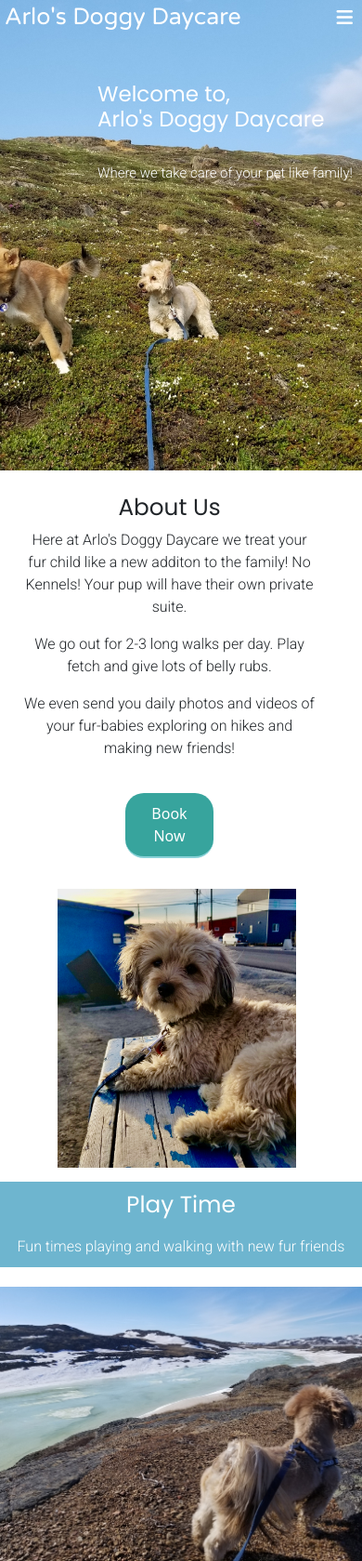
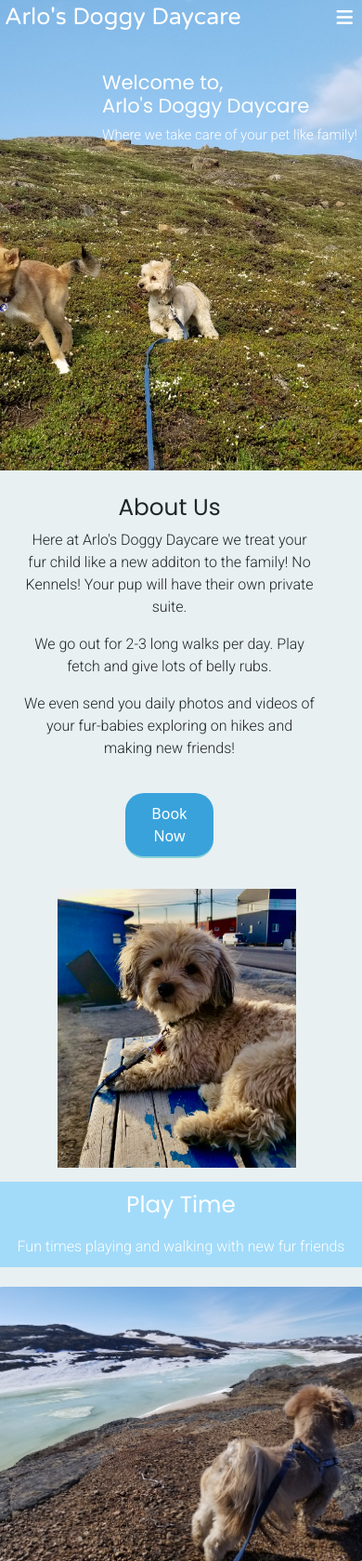
Before and after one commit to KalennaCodes/Doggy-Daycare, a plain HTML site: page index.html in a window 390 px wide. Shown: the top 1679 px of the page at 93% size. Drawn offline with nearby package versions, Linux system fonts and the light colour scheme.

Commit message:
color update

```diff
--- a/styles.css
+++ b/styles.css
@@ -16,7 +16,7 @@ p {
 }
 /* BODY COLOR */
 body {
-  background-color: #fffffff8;
+  background-color: #E8F0F2;
 }
 
 /* HEADER SECTION */
@@ -75,8 +75,9 @@ ul {
 
 main {
   color: white;
-  float: right;
-  padding-right: 10px;
+  position: absolute;
+  top: 15%;
+  right: 5px;
 }
 
 /* ABOUT US SECTION*/
@@ -102,7 +103,7 @@ main {
   border-radius: 20px;
   border: none;
   border-bottom: 2px solid #88d1d7;
-  background: #37a49d;
+  background: #39A2DB;
   font-size: 16px;
   font-weight: 400;
   color: #fff;
@@ -127,7 +128,7 @@ main {
   padding-bottom: 10px;
 }
 .playTime {
-  background-color: #6eb5cf;
+  background-color: #A2DBFA;
   margin-top: 15px;
   margin-bottom: 15px;
 }
@@ -145,6 +146,7 @@ main {
   height: 300px;
   width: 400px;
   margin: 0 5px;
+  border-radius: 8px;
 }
 
 /* SERVICES SECTION THIRD SECTION*/
@@ -174,7 +176,7 @@ main {
 
 .thirdContainer {
   margin-top: 15px;
-  background-color: #6eb5cf;
+  background-color: #A2DBFA;
   padding-top: 20px;
   color: white;
   text-align: center;
@@ -220,7 +222,7 @@ textarea {
   justify-content: center;
   align-items: center;
   padding: 20px;
-  background: #587f8bf8;
+  background: #A2DBFA;
 }
 
 form {
@@ -236,7 +238,7 @@ form {
   width: 50px;
   height: 20px;
   border-radius: 20px;
-  background: #37a49d;
+  background: #39A2DB;
 }
 .form-left-decoration {
   bottom: 60px;
@@ -304,7 +306,7 @@ form {
   border-radius: 20px;
   border: none;
   border-bottom: 2px solid #88d1d7;
-  background: #37a49d;
+  background: #39A2DB;
   font-size: 16px;
   font-weight: 400;
   color: #fff;
@@ -320,7 +322,7 @@ form {
 
 /* FOOTER SECTION */
 footer {
-  background-color: #6eb5cf;
+  background-color: #053742;
   text-align: center;
   max-width: 100%;
 }
@@ -341,10 +343,14 @@ address {
   padding-top: 30px;
   padding-bottom: 5%;
 }
+
 .socials img {
   padding-right: 3.33%;
   cursor: pointer;
   padding-left: 2%;
+}
+.socials img:hover {
+
 }
 
 /* MOBILE VIEW */
@@ -368,13 +374,13 @@ address {
     font-family: "Varela Round", sans-serif;
   }
   main {
-    color: white;
-    float: right;
-    padding-right: 10px;
-    padding-top: 50px;
+    position: absolute;
+    top: 15%;
+    right: 5px;
+
   }
   main h1 {
-    font-size: 23px;
+    font-size: 21px;
   }
   main p {
     font-size: 15px;
@@ -402,7 +408,8 @@ address {
     display: none;
     flex-direction: column;
     width: 100%;
-    background-color: #37a49dd8;
+    background-color: #37a49dd5;
+
   }
 
   .nav-ul.show {
```
Also changed, not shown: index.html (+0 -1 lines), 1 other file.
